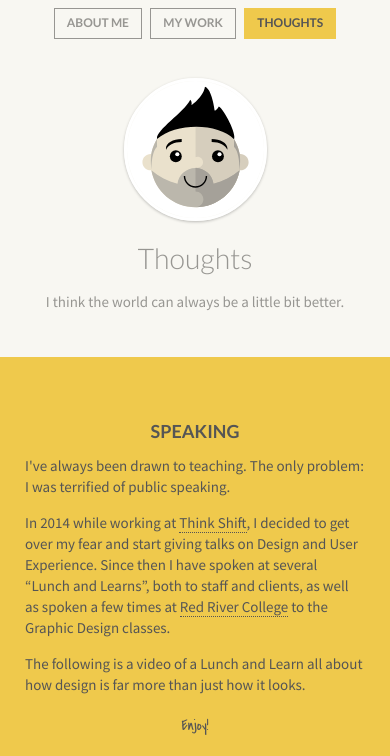
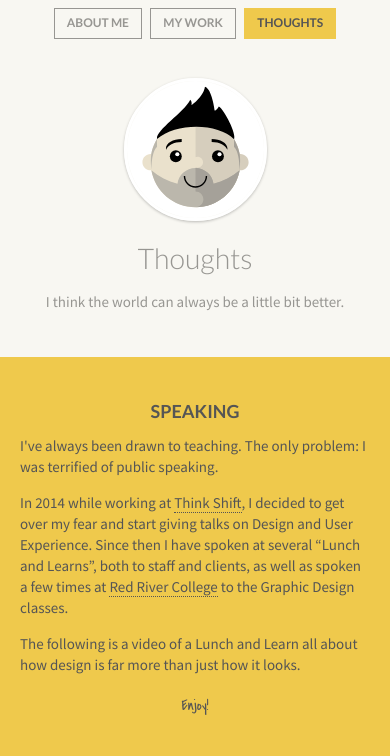
Before and after one commit to devonmitton/devonmitton.github.io, a Jekyll site: the page built from thinks.html, in a window 390 px wide. Shown: the top 756 px of the page. Built offline with Jekyll 4.4.1, drawn with Linux system fonts in a browser that asks for light colours; grey boxes are pictures that could not be loaded.

Commit message:
fixing another padding issue from the first fix

```diff
--- a/assets/stylesheets/me.css
+++ b/assets/stylesheets/me.css
@@ -552,6 +552,7 @@ ul, ol {
 
   p, ul, ol { font-weight: 400; }
 
+  .page-block   { padding: 30px 20px; }
   .whimsy.right { right: -10px; }
   .whimsy.left  {  left: -10px;}
 
```
